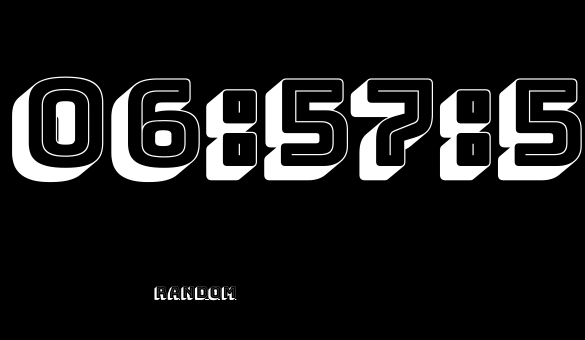
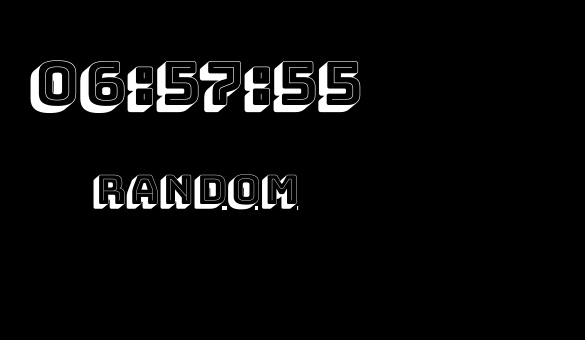
Before and after one commit to DaniilDonike/DaniilDonike.github.io, a plain HTML site: page index.html in a window 390 px wide. Shown: the part 256-596 px from the top of the page, 585 px wide, since content can reach past the window. Drawn offline with Linux system fonts and the light colour scheme.

Commit message:
Responsible

```diff
--- a/css/style.css
+++ b/css/style.css
@@ -14,4 +14,15 @@ body {
 a {
 	color: #fff;
 	direction: none;
+	font-size: 100px;
 }
+
+@media screen and (max-width: 700px) {
+	#clock {
+	    font-weight: 300;
+	    font-size: 60px;
+	}
+	a {
+		font-size: 2.5em;
+	}
+}
--- a/index.html
+++ b/index.html
@@ -3,6 +3,7 @@
 <head>
     <meta charset="UTF-8">
     <title>Clock</title>
+    <meta name="viewport" content="width=device-width,initial-scale=1.0,maximum-scale=1.0,user-scalable=no">
     <link href="https://fonts.googleapis.com/css?family=Bungee+Shade" rel="stylesheet">
     <link rel="stylesheet" type="text/css" href="css/style.css">
 </head>
```
